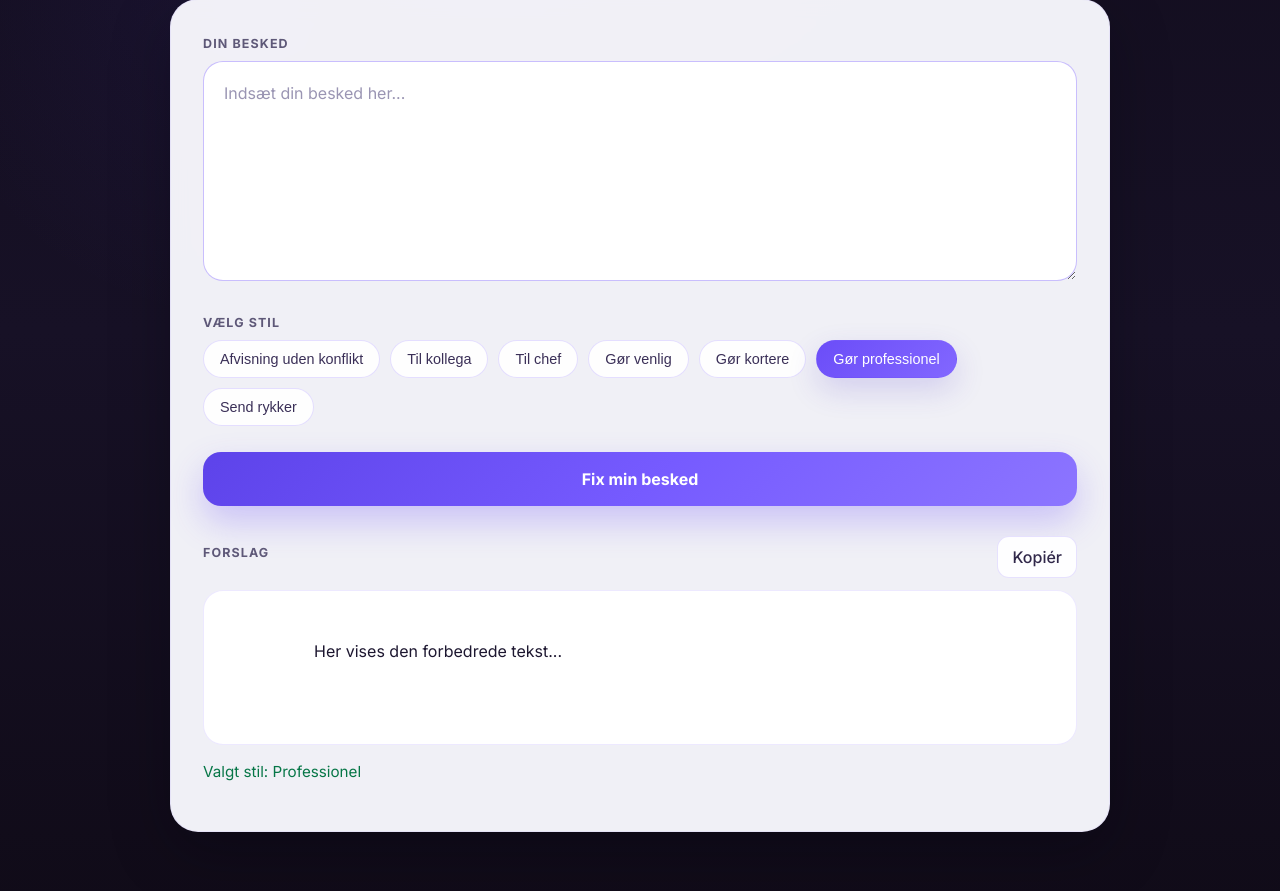
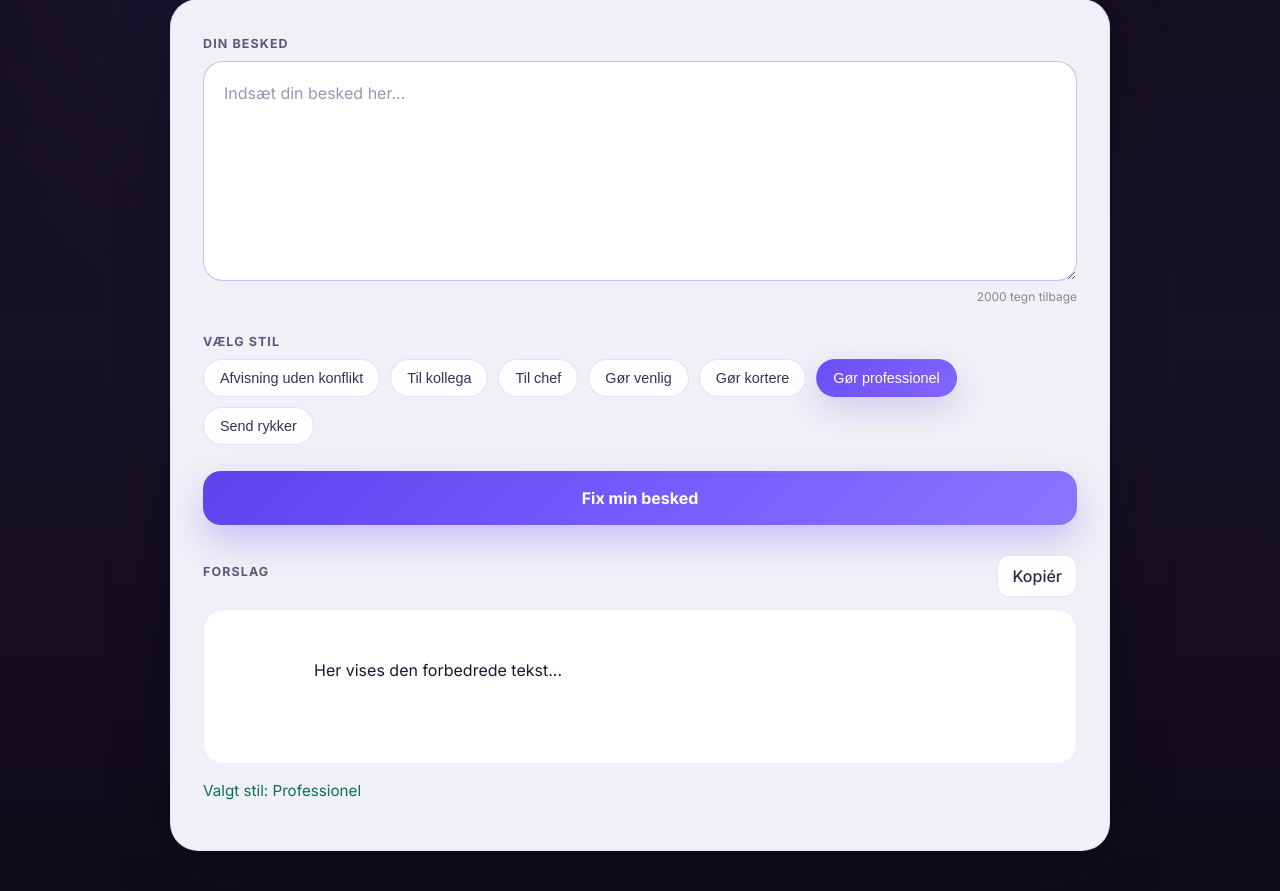
Before and after one commit to daniprogo12-cell/FixMinBesked, a Flask app: page / in a window 1280 px wide. Shown: the part 254-1145 px from the top of the page. Run offline with Flask 3, Linux system fonts and the light colour scheme; parts of the project's set-up code (start-up, migrations or seed data) failed here and were passed over.

Commit message:
Update app and dashboard

```diff
--- a/app.py
+++ b/app.py
@@ -1,4 +1,6 @@
 from flask import Flask, render_template, request, jsonify
+from flask_limiter import Limiter
+from flask_limiter.util import get_remote_address
 from dotenv import load_dotenv
 import os
 import json
@@ -10,6 +12,12 @@ load_dotenv()
 from services.ai_client import rewrite_text
 
 app = Flask(__name__)
+
+limiter = Limiter(
+    get_remote_address,
+    app=app,
+    default_limits=[]
+)
 
 BASE_DIR = os.path.dirname(os.path.abspath(__file__))
 ANALYTICS_FILE = os.path.join(BASE_DIR, "analytics.json")
@@ -56,7 +64,6 @@ def log_event(event_type, button):
         write_analytics(analytics)
 
 
-# 🔥 VIGTIG: kør ved startup (også på Azure)
 ensure_analytics_file()
 
 
@@ -74,6 +81,7 @@ def dashboard():
 
 
 @app.route("/rewrite", methods=["POST"])
+@limiter.limit("10 per minute")
 def rewrite():
     data = request.get_json(silent=True) or {}
 
--- a/requirements.txt
+++ b/requirements.txt
@@ -4,3 +4,4 @@ httpx==0.27.2
 python-dotenv==1.0.1
 gunicorn==21.2.0
 httpx==0.27.2
+flask-limiter==3.8.0
--- a/static/script.js
+++ b/static/script.js
@@ -5,6 +5,8 @@ const messageInput = document.getElementById("message");
 const outputBox = document.getElementById("output");
 const statusMessage = document.getElementById("statusMessage");
 const loader = document.getElementById("loader");
+const MAX_CHARS = 2000;
+const charCounter = document.getElementById("charCounter");
 
 let selectedTone = "";
 
@@ -15,6 +17,12 @@ if (defaultActiveButton) {
     defaultActiveButton.classList.add("active");
     setStatus(`Valgt stil: ${selectedTone}`, "success");
 }
+
+messageInput.addEventListener("input", () => {
+    const remaining = MAX_CHARS - messageInput.value.length;
+    charCounter.textContent = `${remaining} tegn tilbage`;
+    charCounter.style.color = remaining < 100 ? "red" : "";
+});
 
 async function trackEvent(eventType, buttonName) {
     try {
@@ -52,7 +60,7 @@ rewriteBtn.addEventListener("click", async () => {
         return;
     }
 
-    if (text.length > 2000) {
+    if (text.length > MAX_CHARS) {
         setStatus("Beskeden er for lang. Hold dig under 2000 tegn.", "error");
         return;
     }
--- a/static/style.css
+++ b/static/style.css
@@ -394,3 +394,12 @@ textarea:focus {
     margin: 6px 0;
     opacity: 0.9;
 }
+
+.char-counter {
+    display: block;
+    text-align: right;
+    font-size: 0.75rem;
+    color: #888;
+    margin-top: 4px;
+    transition: color 0.2s;
+}
--- a/templates/index.html
+++ b/templates/index.html
@@ -28,6 +28,7 @@
                     id="message"
                     placeholder="Indsæt din besked her..."
                 ></textarea>
+                <span id="charCounter" class="char-counter">2000 tegn tilbage</span>
 
             <div class="tone-section">
                 <span class="label">VÆLG STIL</span>
```
Also changed, not shown: services/ai_client.py (+5 -9 lines), 1 other file. Lines whose indentation alone changed are shown as unchanged.
